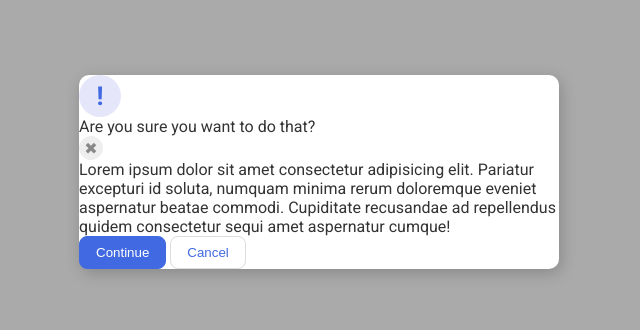
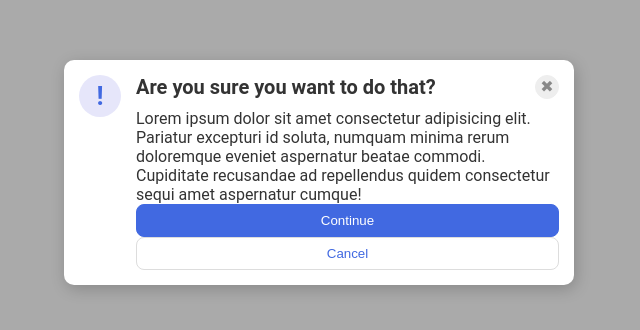
Before and after one commit to georgegv04/flexbox-exercises, a plain HTML site: page 05-flex-modal/index.html in a window 1280 px wide. Shown: the part 228-558 px from the top of the page, without its empty margins (321-961 px from the left). Drawn offline with Linux system fonts and the light colour scheme.

Commit message:
Make header bigger and bold

```diff
--- a/05-flex-modal/index.html
+++ b/05-flex-modal/index.html
@@ -1,20 +1,33 @@
 <!DOCTYPE html>
 <html lang="en">
   <head>
-    <meta charset="UTF-8">
-    <meta http-equiv="X-UA-Compatible" content="IE=edge">
-    <meta name="viewport" content="width=device-width, initial-scale=1.0">
-    <link rel="stylesheet" href="style.css">
+    <meta charset="UTF-8" />
+    <meta http-equiv="X-UA-Compatible" content="IE=edge" />
+    <meta name="viewport" content="width=device-width, initial-scale=1.0" />
+    <link rel="stylesheet" href="style.css" />
     <title>Modal</title>
   </head>
   <body>
     <div class="modal">
-      <div class="icon">!</div>
-      <div class="header">Are you sure you want to do that?</div>
-      <button class="close-button">✖</button>
-      <div class="text">Lorem ipsum dolor sit amet consectetur adipisicing elit. Pariatur excepturi id soluta, numquam minima rerum doloremque eveniet aspernatur beatae commodi. Cupiditate recusandae ad repellendus quidem consectetur sequi amet aspernatur cumque!</div>
-      <button class="continue">Continue</button>
-      <button class="cancel">Cancel</button>
+      <div class="two-items">
+        <div class="icon-container">
+          <div class="icon">!</div>
+        </div>
+        <div class="big-box">
+          <div class="top-part">
+            <div class="header">Are you sure you want to do that?</div>
+            <button class="close-button">✖</button>
+          </div>
+          <div class="text">
+            Lorem ipsum dolor sit amet consectetur adipisicing elit. Pariatur
+            excepturi id soluta, numquam minima rerum doloremque eveniet
+            aspernatur beatae commodi. Cupiditate recusandae ad repellendus
+            quidem consectetur sequi amet aspernatur cumque!
+          </div>
+          <button class="continue">Continue</button>
+          <button class="cancel">Cancel</button>
+        </div>
+      </div>
     </div>
   </body>
 </html>
--- a/05-flex-modal/style.css
+++ b/05-flex-modal/style.css
@@ -1,6 +1,12 @@
-@import url('https://fonts.googleapis.com/css2?family=Roboto:wght@400;700&display=swap');
+* {
+  margin: 0;
+  padding: 0;
+}
 
-html, body {
+@import url("https://fonts.googleapis.com/css2?family=Roboto:wght@400;700&display=swap");
+
+html,
+body {
   height: 100%;
 }
 
@@ -15,11 +21,33 @@ body {
   justify-content: center;
 }
 
+.big-box {
+  display: flex;
+  flex-direction: column;
+}
+
+.top-part {
+  display: flex;
+  justify-content: space-between;
+  margin-bottom: 10px;
+}
+
+.two-items {
+  display: flex;
+  gap: 15px;
+}
+
 .modal {
   background: white;
   width: 480px;
   border-radius: 10px;
-  box-shadow: 2px 4px 16px rgba(0,0,0,.2);
+  box-shadow: 2px 4px 16px rgba(0, 0, 0, 0.2);
+  padding: 15px;
+}
+
+.header {
+  font-size: 20px;
+  font-weight: bold;
 }
 
 .icon {
```
